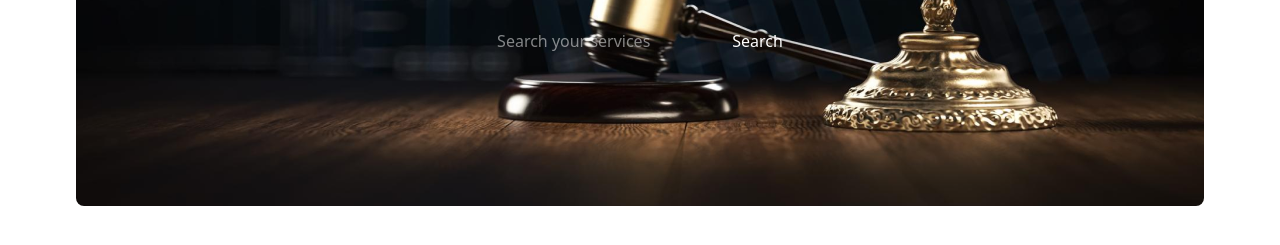
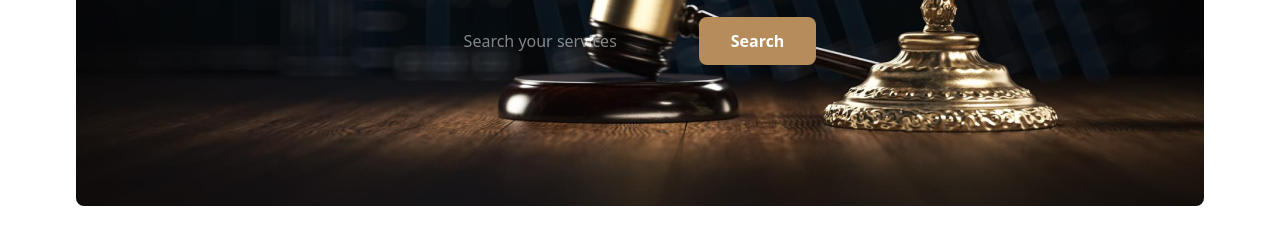
Before and after one commit to EbrahimEh/justice-project, a website: page src/index.html in a window 1280 px wide. Shown: the part 509-754 px from the top of the page. Drawn offline with Linux system fonts and the light colour scheme.

Commit message:
Checking Home Project Ok!

```diff
--- a/src/index.html
+++ b/src/index.html
@@ -60,7 +60,7 @@
                         alteration in some form, by injected humour.</p>
                     <div class="mt-8 " >
                         <input type="text" name="" id="" placeholder="Search your services">
-                        <button>Search</button>
+                        <button class="nav-button bg-[#B68C5A] px-8 py-3 rounded-lg hover:bg-amber-500 font-semibold">Search</button>
                     </div>
                 </div>
             </div>
```
